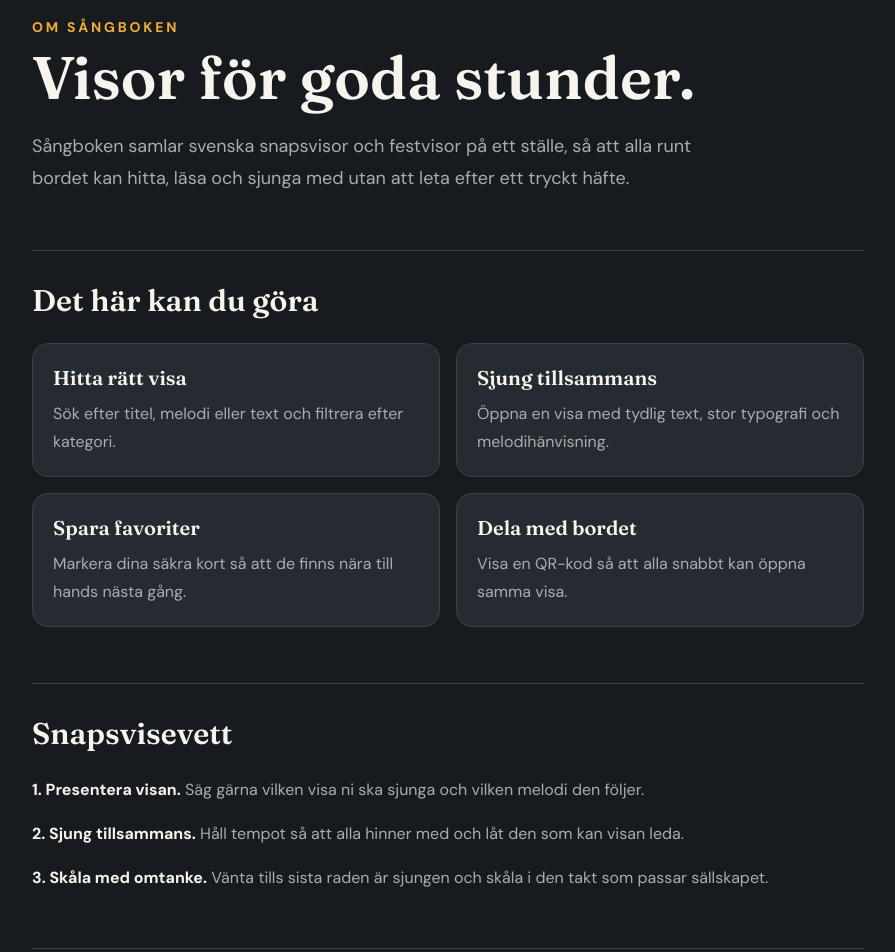
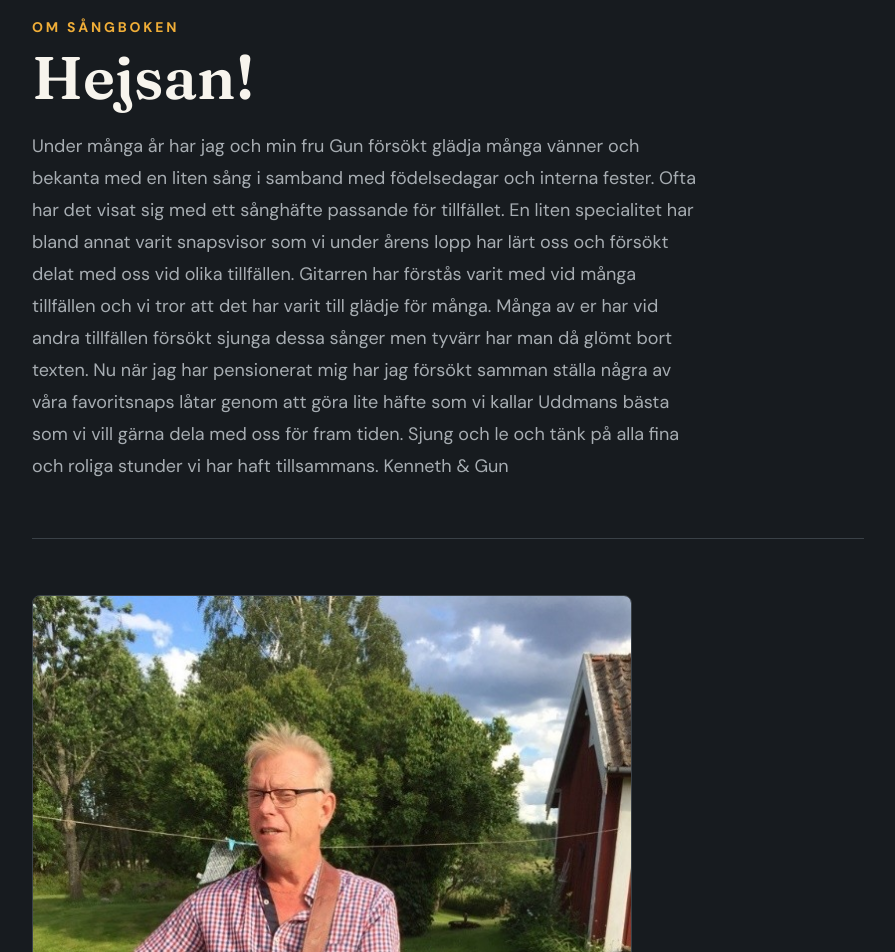
Before and after one commit to sandrauddman/songbook, a Next.js app: page /om in a window 1280 px wide. Shown: the part 140-1092 px from the top of the page, without its empty margins (192-1087 px from the left). Built offline with nearby package versions, Linux system fonts and the light colour scheme.

Commit message:
Changes to "om"

```diff
--- a/app/om/page.tsx
+++ b/app/om/page.tsx
@@ -1,4 +1,5 @@
 import type { Metadata } from 'next';
+import Image from 'next/image';
 
 import { Header } from '@/components/layout/header';
 
@@ -22,36 +23,27 @@ export default function AboutPage() {
         <section aria-labelledby="about-title" className="max-w-3xl">
           <p className="text-sm font-bold uppercase tracking-[0.2em] text-[var(--accent)]">Om sångboken</p>
           <h1 id="about-title" className="mt-3 font-display text-5xl font-semibold leading-[0.95] text-[var(--ink)] sm:text-6xl">
-            Visor för goda stunder.
+            Hejsan!
           </h1>
           <p className="mt-6 max-w-2xl text-lg leading-8 text-[var(--muted)]">
-            Sångboken samlar svenska snapsvisor och festvisor på ett ställe, så att alla runt bordet kan hitta,
-            läsa och sjunga med utan att leta efter ett tryckt häfte.
+            Under många år har jag och min fru Gun försökt glädja många vänner och bekanta med en liten sång i samband med födelsedagar och interna fester. Ofta har det visat sig med ett sånghäfte passande för tillfället.
+            En liten specialitet har bland annat varit snapsvisor som vi under årens lopp har lärt oss och försökt delat med oss vid olika tillfällen. Gitarren har förstås varit med vid många tillfällen och vi tror att det har varit till glädje för många.
+            Många av er har vid andra tillfällen försökt sjunga dessa sånger men tyvärr har man då glömt bort texten. Nu när jag har pensionerat mig har jag försökt samman ställa några av våra favoritsnaps låtar genom att göra lite häfte som vi kallar Uddmans bästa som vi vill gärna dela med oss för fram tiden.
+            Sjung och le och tänk på alla fina och roliga stunder vi har haft tillsammans.
+            Kenneth & Gun
           </p>
         </section>
 
         <section aria-labelledby="features-title" className="mt-14 border-t border-[var(--line)] pt-8">
-          <h2 id="features-title" className="font-display text-3xl font-semibold text-[var(--ink)]">Det här kan du göra</h2>
-          <div className="mt-6 grid gap-4 sm:grid-cols-2">
-            {features.map(([title, description]) => (
-              <article key={title} className="rounded-2xl border border-[var(--line)] bg-[var(--surface)] p-5">
-                <h3 className="font-display text-xl font-semibold text-[var(--ink)]">{title}</h3>
-                <p className="mt-2 leading-7 text-[var(--muted)]">{description}</p>
-              </article>
-            ))}
-          </div>
+
+          <Image src="/kenneth.jpg" alt="Kenneth och Gun" width={600} height={400} className="mt-6 rounded-lg border border-[var(--line)]" />
+
+
         </section>
 
-        <section aria-labelledby="etiquette-title" className="mt-14 border-t border-[var(--line)] pt-8">
-          <h2 id="etiquette-title" className="font-display text-3xl font-semibold text-[var(--ink)]">Snapsvisevett</h2>
-          <ol className="mt-6 space-y-4 text-base leading-7 text-[var(--muted)]">
-            <li><strong className="text-[var(--ink)]">1. Presentera visan.</strong> Säg gärna vilken visa ni ska sjunga och vilken melodi den följer.</li>
-            <li><strong className="text-[var(--ink)]">2. Sjung tillsammans.</strong> Håll tempot så att alla hinner med och låt den som kan visan leda.</li>
-            <li><strong className="text-[var(--ink)]">3. Skåla med omtanke.</strong> Vänta tills sista raden är sjungen och skåla i den takt som passar sällskapet.</li>
-          </ol>
-        </section>
 
         <footer className="mt-14 border-t border-[var(--line)] pt-6 text-sm text-[var(--muted)]">
+          <p>Enköping 2022-11-18</p>
           <p>Sångbok version 0.1.0</p>
           <p className="mt-1">Skapad för svenska middagar, kräftskivor och andra goda stunder.</p>
         </footer>
--- a/components/layout/header.tsx
+++ b/components/layout/header.tsx
@@ -18,7 +18,7 @@ export function Header() {
         </Link>
         <Link
           href="/om"
-          className="absolute right-5 rounded-lg px-2 py-1 text-sm font-bold text-[var(--muted)] transition hover:text-[var(--accent)] focus-visible:outline focus-visible:outline-2 focus-visible:outline-offset-4 focus-visible:outline-[var(--accent)] sm:right-8"
+          className="absolute left-5 rounded-lg px-2 py-1 text-sm font-bold text-[var(--muted)] transition hover:text-[var(--accent)] focus-visible:outline focus-visible:outline-2 focus-visible:outline-offset-4 focus-visible:outline-[var(--accent)] sm:right-8"
         >
           Om
         </Link>
```
Also changed, not shown: public/kenneth.jpg (added).
